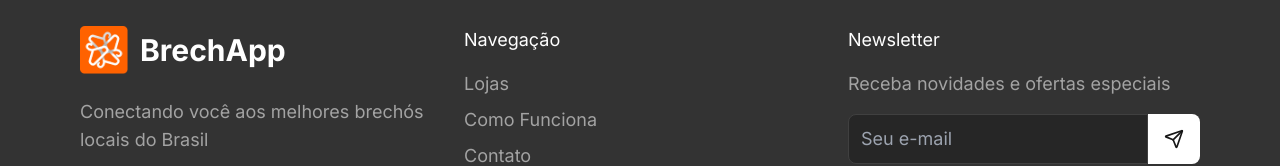
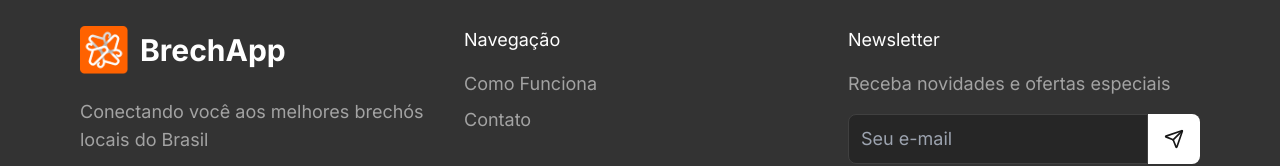
Before and after one commit to Numenone/landingpage, a React (Vite) app: page / in a window 1280 px wide. Shown: the part 4343-4509 px from the top of the page. Built offline with nearby package versions, Linux system fonts and the light colour scheme; a web font is replaced by a local one.

Commit message:
Remove 'Lojas' link from footer
Removed 'Lojas' link from the footer navigation.

```diff
--- a/client/components/Footer.tsx
+++ b/client/components/Footer.tsx
@@ -40,14 +40,6 @@ export default function Footer() {
           <div>
             <h3 className="text-white text-base sm:text-lg font-normal mb-3 sm:mb-4">Navegação</h3>
             <ul className="space-y-1.5 sm:space-y-2">
-              <li>
-                <a
-                  href="/stores"
-                  className="text-[#A3A3A3] text-base sm:text-lg hover:text-primary transition"
-                >
-                  Lojas
-                </a>
-              </li>
               <li>
                 <a
                   href="/how-it-works"
```
